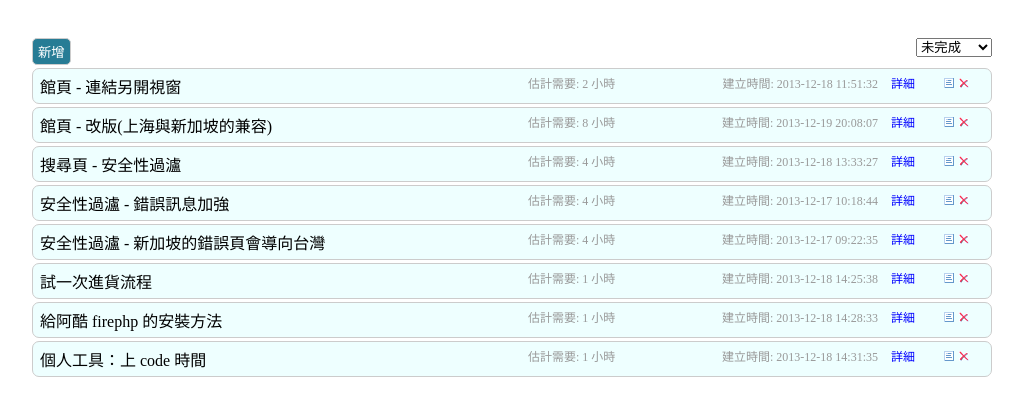
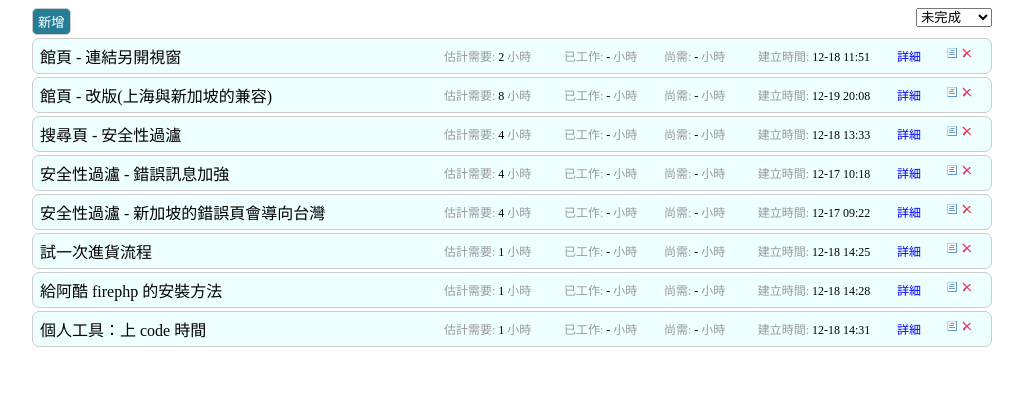
Before and after one commit to fishingboy/ezToDo, a CodeIgniter app: page / in a window 1280 px wide. Shown: the top 416 px of the page, without its empty margins (128-1151 px from the left). Run offline with CodeIgniter, Linux system fonts and the light colour scheme; data comes from the database, SQL or seed files in the repository; both versions use the stored data as it was after the commit; some libraries are stand-ins or nearby versions.

Commit message:
加上剩餘時間計算

```diff
--- a/application/controllers/page/show.php
+++ b/application/controllers/page/show.php
@@ -20,7 +20,11 @@ class Show extends CI_Controller
 		// 資料處理
 		for ($i=0, $i_max=count($data); $i < $i_max; $i++)
 		{
-			$data[$i]->note = $this->_note($data[$i]->note);
+            $data[$i]->note         = $this->_note($data[$i]->note);
+            $data[$i]->createTime   = $this->_time($data[$i]->createTime);
+            $data[$i]->hours        = ($data[$i]->hours) ? intval($data[$i]->hours) : '-';
+            $data[$i]->usedHours    = ($data[$i]->usedHours) ? intval($data[$i]->usedHours) : '-';
+            $data[$i]->surplusHours = ($data[$i]->hours != '-' && $data[$i]->usedHours != '-') ? $data[$i]->hours-$data[$i]->usedHours : '-';
 		}
 
 		// 整理 view data
@@ -43,6 +47,14 @@ class Show extends CI_Controller
         return ($str == "") ? "無" : nl2br(htmlspecialchars($str));
     }
 
+    /**
+     * 時間處理
+     */
+    private function _time($time)
+    {
+        return substr($time, 5, 11);
+    }
+
 	public function get_def()
 	{
 		$a = get_defined_constants('user');
--- a/application/views/page/content_view.php
+++ b/application/views/page/content_view.php
@@ -144,8 +144,10 @@ $(function()
                     <img id='del_{todoID}' class='del_button button_icon' src='<?= BASE_URL ?>/sys/images/delete.gif'>
                 </div>
                 <div id='expand_{todoID}' class='more'>詳細</div>
-                <div class='createTime'>建立時間: {createTime}</div>
-                <div class='hours'>估計需要: {hours} 小時</div>
+                <div class='createTime'>建立時間: <span class='text'>{createTime}</span></div>
+                <div class='surplusHours'>尚需: <span class='text'>{surplusHours}</span> 小時</div>
+                <div class='usedHours'>已工作: <span class='text'>{usedHours}</span> 小時</div>
+                <div class='hours'>估計需要: <span class='text'>{hours}</span> 小時</div>
                 <div class='title'>{title}</div>
             </div>
             <div id='jobNote_{todoID}' class='jobNote'>{note}</div>
--- a/sys/css/main.css
+++ b/sys/css/main.css
@@ -1,4 +1,4 @@
-#base {margin:0px auto; width:960px; padding-top:30px;}
+#base {margin:0px auto; width:960px;}
 
 .clearfix        {zoom: 1;}
 .clearfix:before {content: ""; display: table;}
@@ -20,11 +20,14 @@
 .jobBox .jobInfo      {}
 .jobBox .jobNote      {display:none; border: 1px solid #ccc; background: #fff; margin:5px 0px; padding: 5px; font-size:12px;}
 .jobBox .title        {}
-.jobBox .createTime   {float:right; font-size:12px; width:200px; color:#999; text-align: right;}
-.jobBox .hours        {float:right; font-size:12px; width:150px; color:#999;}
-.jobBox .more         {float:right; font-size:12px; width:50px; color:#00f; text-align: center; cursor: pointer;}
-.jobBox .tools        {float:right; font-size:12px; width:50px; color:#999; text-align: center; padding:3px;}
+.jobBox .createTime   {float:right; font-size:12px; width:140px; color:#999; text-align: center; padding: 3px 0px;}
+.jobBox .hours        {float:right; font-size:12px; width:120px; color:#999; padding: 3px 0px;}
+.jobBox .usedHours    {float:right; font-size:12px; width:100px; color:#999; padding: 3px 0px;}
+.jobBox .surplusHours {float:right; font-size:12px; width:80px; color:#999; padding: 3px 0px;}
+.jobBox .more         {float:right; font-size:12px; width:50px; color:#00f; text-align: center; cursor: pointer; padding: 3px 0px;}
+.jobBox .tools        {float:right; font-size:12px; width:50px; color:#999; text-align: center;  padding: 3px 0px;}
 .jobBox:hover         {border:1px solid #ccc; background:#EEF1FF; margin:3px 0px; padding:5px 7px; border-radius: 7px;}
+.jobBox .text         {color:#000;}
 
 /* 表單 */
 .form div {min-height:25px;}
```
Also changed, not shown: todo.sql (+20 -18 lines).
